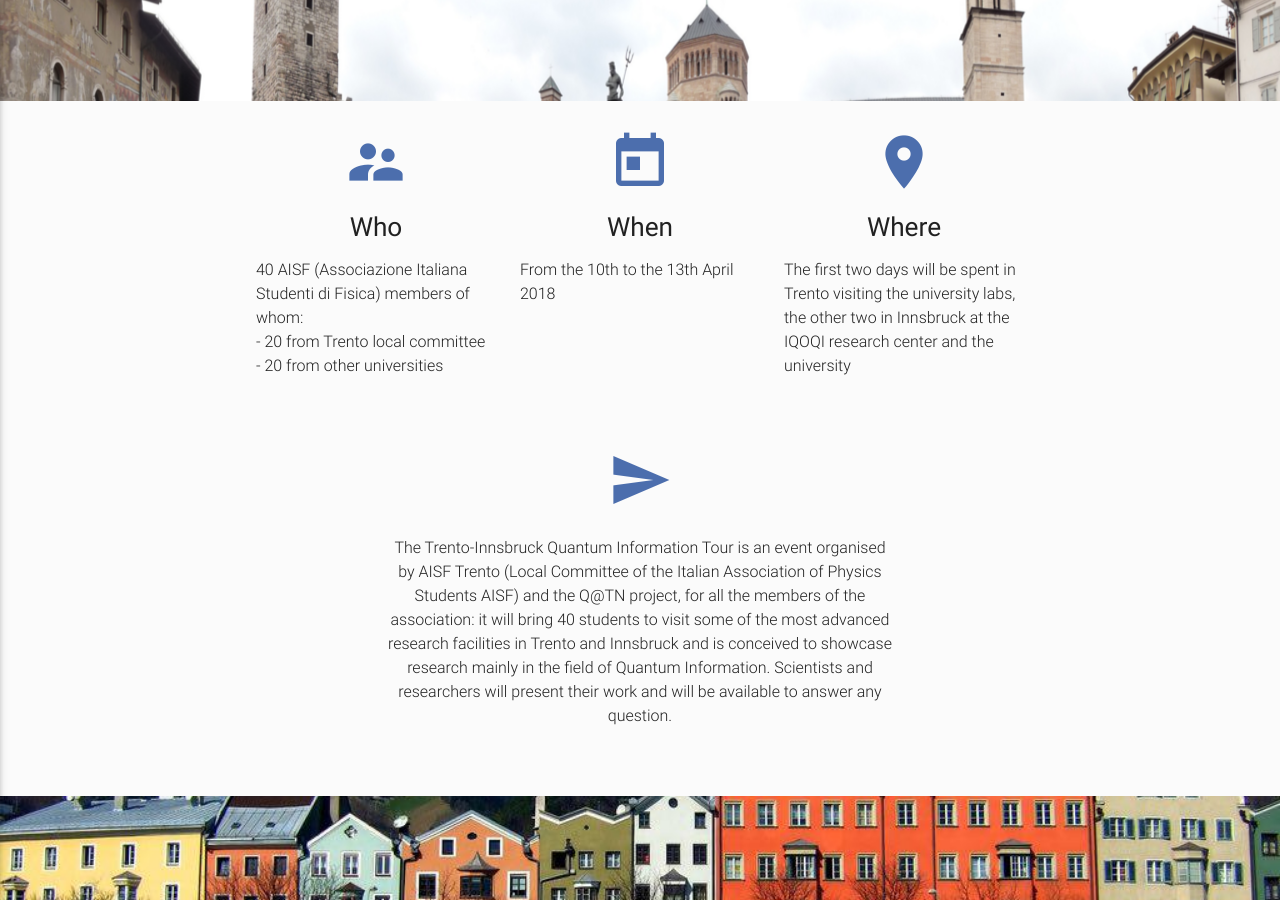
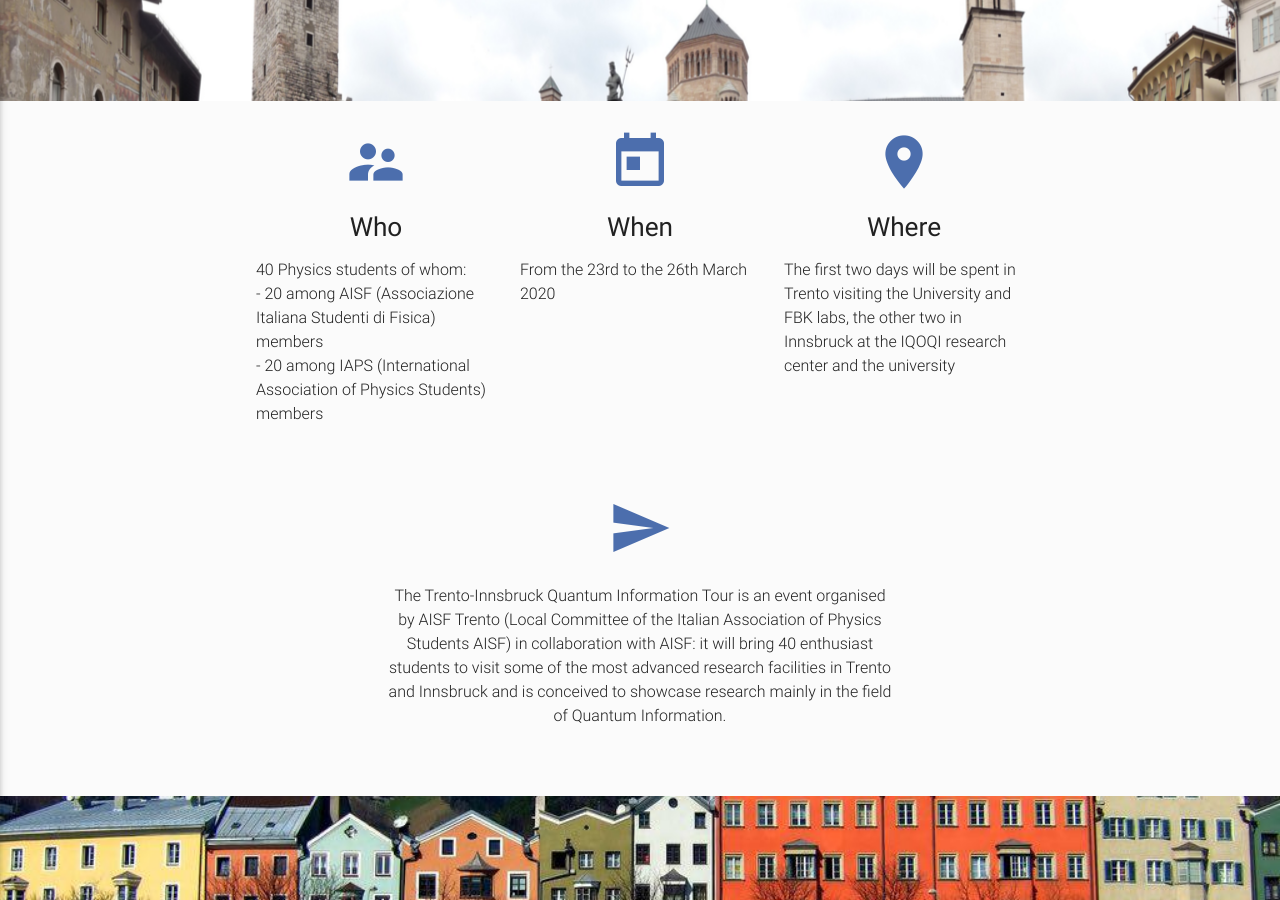
Before and after one commit to ai-sf/tiqit20, a Jekyll site: the page built from index.html, in a window 1280 px wide and 900 px high, scrolled down 463 px. Built offline with Jekyll 4.4.1, drawn with Linux system fonts in a browser that asks for light colours; nearby versions of some CDN libraries.

Commit message:
Update home.yml

```diff
--- a/_data/home.yml
+++ b/_data/home.yml
@@ -1,12 +1,12 @@
 banner: img/prova.png
 
-who: "40 AISF (Associazione Italiana Studenti di Fisica) members of whom:<br>
-- 20 from Trento local committee
-<br>- 20 from other universities<br>"
+who: "40 Physics students of whom:<br>
+- 20 among AISF (Associazione Italiana Studenti di Fisica) members
+<br>- 20 among IAPS (International Association of Physics Students) members <br>"
 
-when: "From the 10th to the 13th April 2018"
+when: "From the 23rd to the 26th March 2020"
 
-where: "The first two days will be spent in Trento visiting the university labs, the other two in Innsbruck at the IQOQI research center and the university"
+where: "The first two days will be spent in Trento visiting the University and FBK labs, the other two in Innsbruck at the IQOQI research center and the university"
 
 slideshow:
   - img: img/innsbruck.jpg
@@ -17,4 +17,4 @@ slideshow:
     title: Trento
 
 
-paragraph: "The Trento-Innsbruck Quantum Information Tour is an event organised by AISF Trento (Local Committee of the Italian Association of Physics Students AISF) and the Q@TN project, for all the members of the association: it will bring 40 students to visit some of the most advanced research facilities in Trento and Innsbruck and is conceived to showcase research mainly in the field of Quantum Information. Scientists and researchers will present their work and will be available to answer any question."
+paragraph: "The Trento-Innsbruck Quantum Information Tour is an event organised by AISF Trento (Local Committee of the Italian Association of Physics Students AISF) in collaboration with AISF: it will bring 40 enthusiast students to visit some of the most advanced research facilities in Trento and Innsbruck and is conceived to showcase research mainly in the field of Quantum Information. "
```
